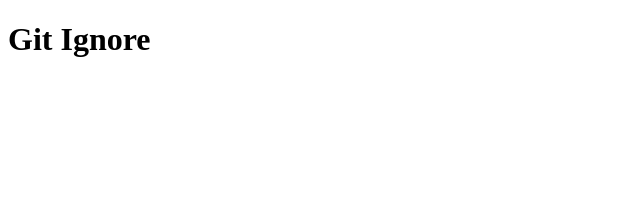
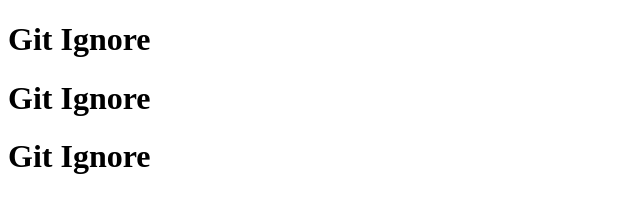
Before and after one commit to csp7042/Remote, a plain HTML site: page Index.html in a window 1280 px wide. Shown: the whole page, without its empty margins (0-640 px from the left). Drawn offline with Linux system fonts and the light colour scheme.

Commit message:
all commands done

```diff
--- a/Index.html
+++ b/Index.html
@@ -7,5 +7,8 @@
 </head>
 <body>
     <h1>Git Ignore</h1>
+    <h1>Git Ignore</h1>
+    <h1>Git Ignore</h1>
+
 </body>
 </html>
```
Also changed, not shown: 1 other file.
